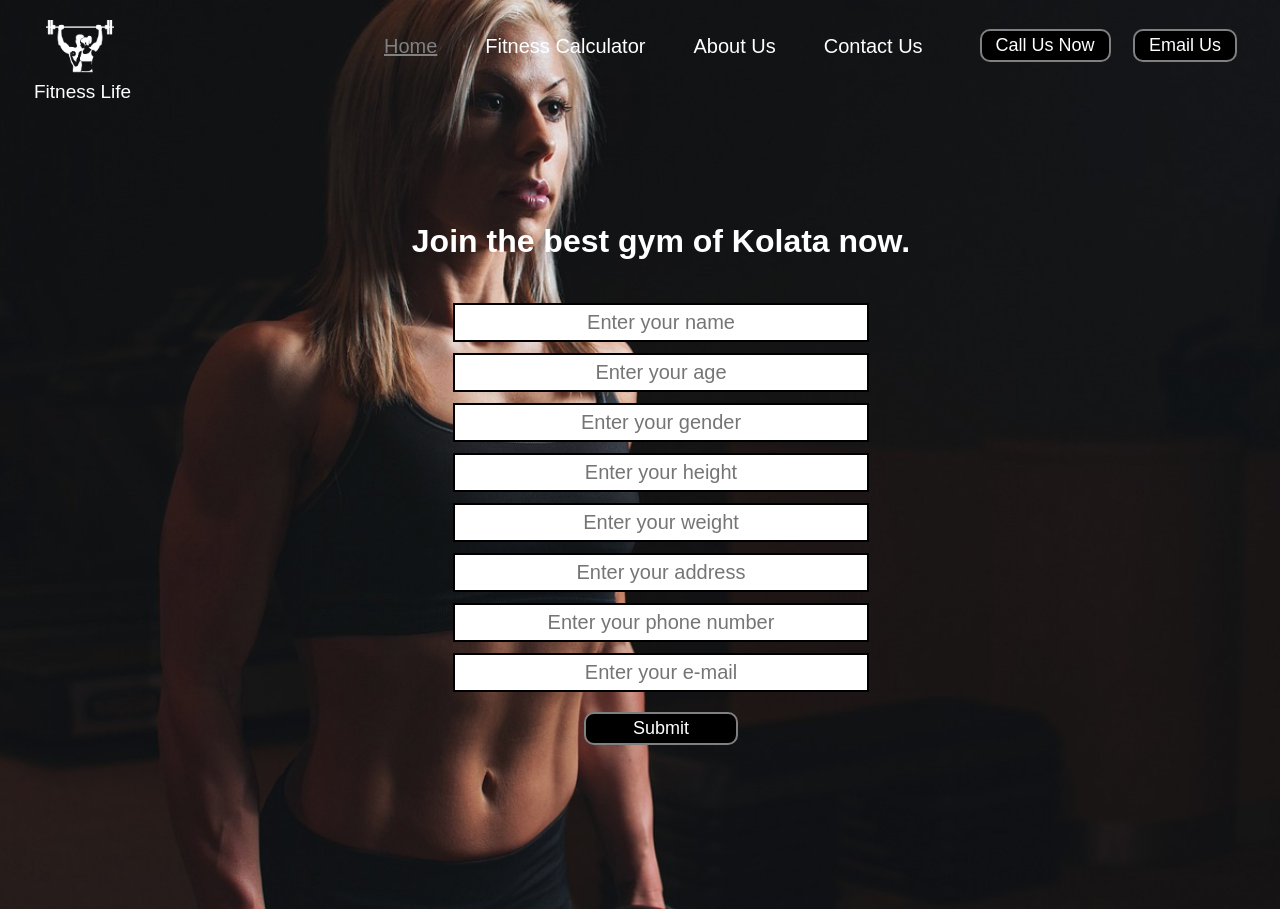
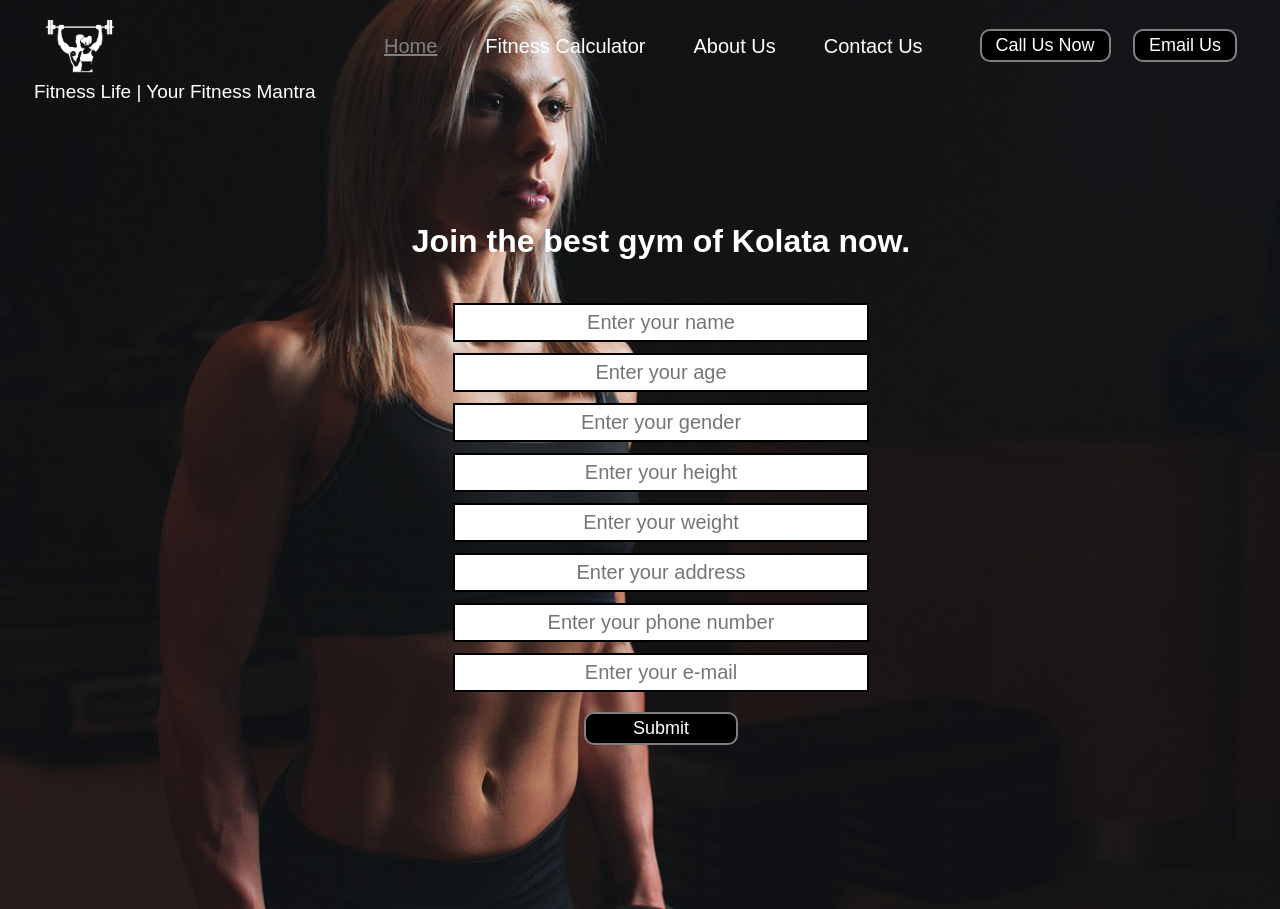
Before and after one commit to Anwesha-Saha29/Gym-website, a plain HTML site: page index.html in a window 1280 px wide. Drawn offline with Linux system fonts and the light colour scheme.

Commit message:
New line added to heading

```diff
--- a/index.html
+++ b/index.html
@@ -14,7 +14,7 @@
         <!-- Left box -->
         <div class="left">
             <img src="./img/logo.png" alt="FL">
-            <div>Fitness Life</div>
+            <div>Fitness Life | Your Fitness Mantra</div>
         </div>
 
         <!-- Mid box -->
```
